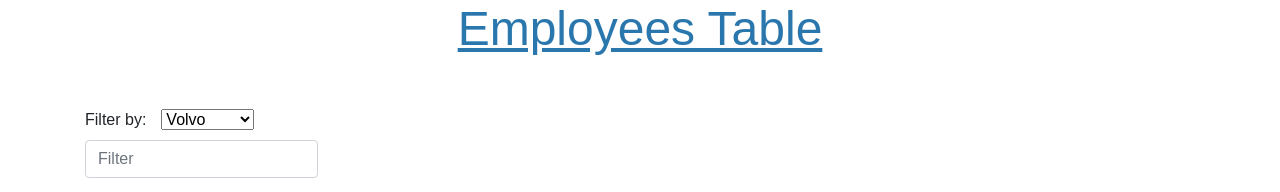
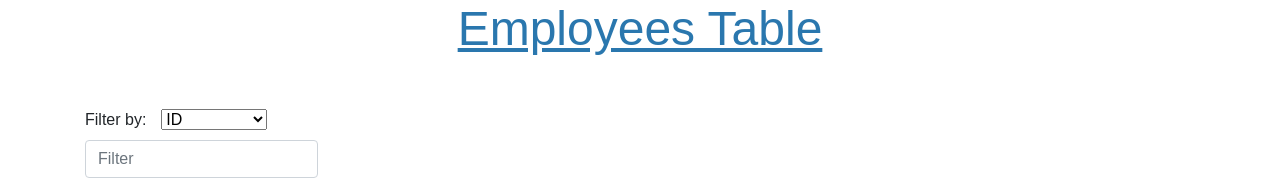
Before and after one commit to drospond/Employee-Directory, a React (Create React App) app: page / in a window 1280 px wide. Shown: the top 192 px of the page. Built offline with nearby package versions, Linux system fonts and the light colour scheme.

Commit message:
completed dropdown functionality for filter

```diff
--- a/src/components/EmployeeTable.jsx
+++ b/src/components/EmployeeTable.jsx
@@ -6,6 +6,7 @@ import TableHead from "./TableHead";
 class EmployeeTable extends Component {
   state = {
     employees: employees,
+    searchFor: "id",
     search: "",
     orderBy: "id",
     order: 1
@@ -16,11 +17,19 @@ class EmployeeTable extends Component {
       this.setState({ employees: employees });
     } else {
       const updatedEmployees = employees.filter((employee) =>
-        employee.email.startsWith(this.state.search)
+        employee[this.state.searchFor].toString().includes(this.state.search)
       );
       this.setState({ employees: updatedEmployees });
     }
   };
+
+  setSearchFor = (event) => {
+    console.log(event.target.options[event.target.selectedIndex].value)
+    const value = event.target.options[event.target.selectedIndex].value;
+    this.setState({
+        searchFor: value
+    })
+  }
 
   handleInputChange = (event) => {
     const name = event.target.name;
@@ -29,10 +38,6 @@ class EmployeeTable extends Component {
       [name]: value,
     });
     setTimeout(() => {this.filterEmployees()}, 500);
-  };
-
-  handleFormSubmit = (event) => {
-    event.preventDefault();
   };
 
   sortEmployees = (property) => {
@@ -47,8 +52,10 @@ class EmployeeTable extends Component {
       <>
         <SearchForm
           search={this.state.search}
+          searchFor={this.state.searchFor}
           handleFormSubmit={this.handleFormSubmit}
           handleInputChange={this.handleInputChange}
+          setSearchFor={this.setSearchFor}
         />
         <table className="table">
           <thead>
--- a/src/components/SearchForm.jsx
+++ b/src/components/SearchForm.jsx
@@ -5,11 +5,12 @@ function SearchForm(props) {
   return (
       <div className="form-group">
         <label htmlFor="search">Filter by:
-          <select id="cars">
-            <option value="volvo">Volvo</option>
-            <option value="saab">Saab</option>
-            <option value="mercedes">Mercedes</option>
-            <option value="audi">Audi</option>
+          <select id="columns" onChange={(event)=>props.setSearchFor(event)}>
+            <option value="id">ID</option>
+            <option value="firstName">First Name</option>
+            <option value="lastName">Last Name</option>
+            <option value="email">Email</option>
+            <option value="department">Department</option>
           </select>
         </label>
         <input
```
